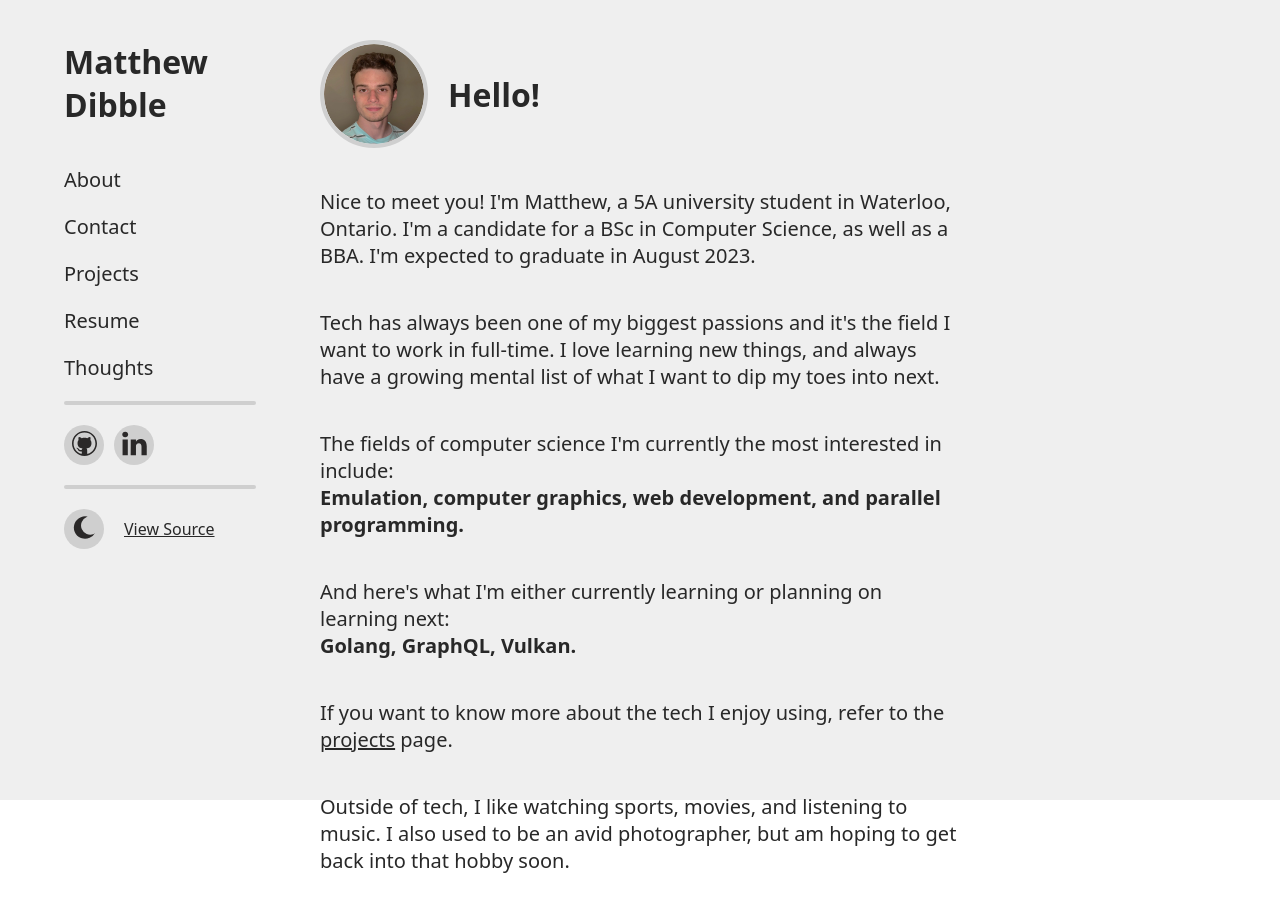
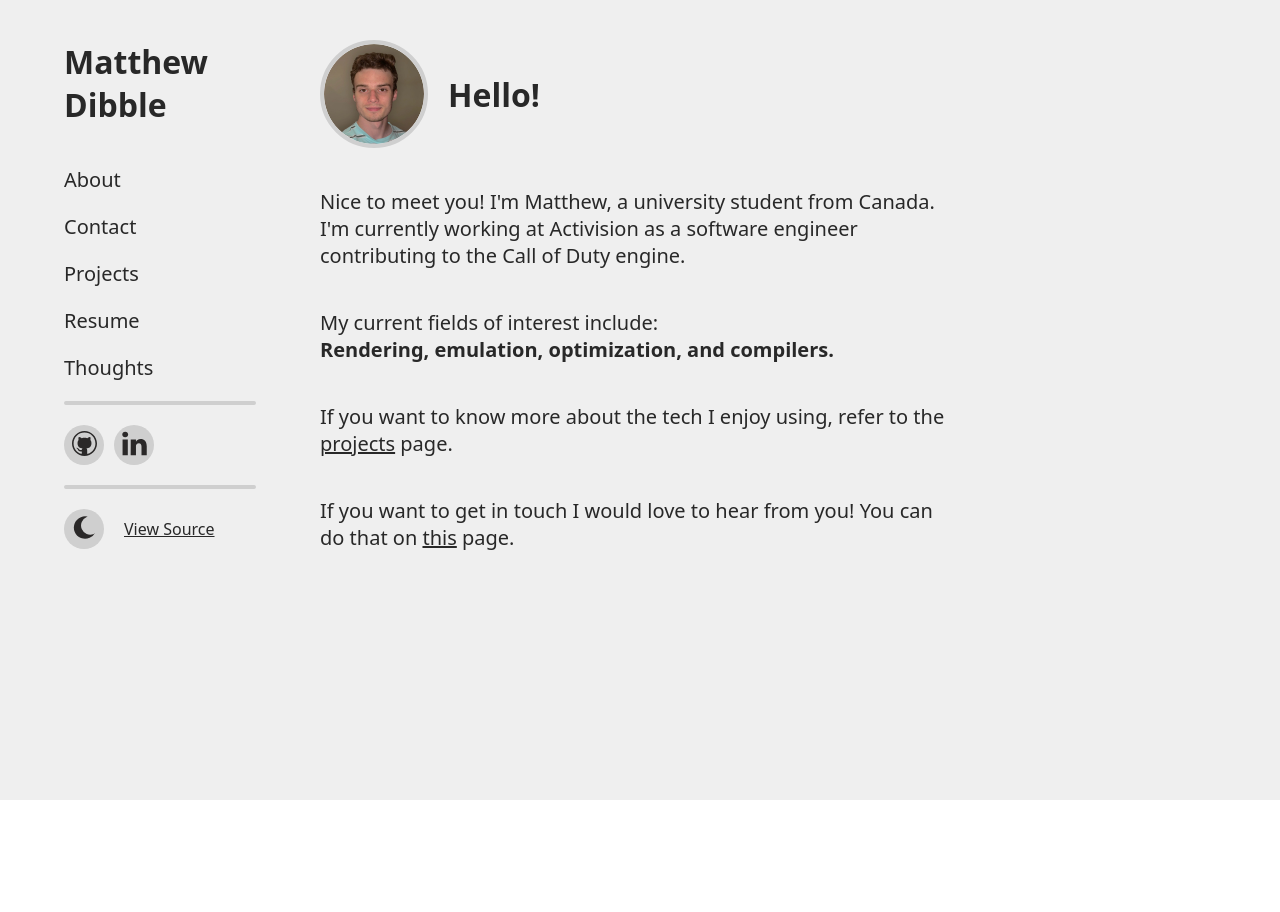
Before and after one commit to mdibble/matthew-web, a React (Create React App) app: page /about in a window 1280 px wide. Shown: the top 912 px of the page. After the commit the page ends 800 px from the top, so only its background shows below. Built offline with nearby package versions, Linux system fonts and the light colour scheme.

Commit message:
Update info

```diff
--- a/src/components/About/index.tsx
+++ b/src/components/About/index.tsx
@@ -9,33 +9,13 @@ function About(): JSX.Element {
       <Home landingPage={false} />
       <Paragraph>
         {`
-          Tech has always been one of my biggest passions and it's the field I want to work in full-time.
-          I love learning new things, and always have a growing mental list of what I want to dip my toes into next.
-        `}
-      </Paragraph>
-      <Break />
-      <Paragraph>
-        {`
-          The fields of computer science I'm currently the most interested in include:
+          My current fields of interest include:
         `}
       </Paragraph>
       <Paragraph>
         <strong>
           {`
-            Emulation, computer graphics, web development, and parallel programming.
-          `}
-        </strong>
-      </Paragraph>
-      <Break />
-      <Paragraph>
-        {`
-          And here's what I'm either currently learning or planning on learning next:
-        `}
-      </Paragraph>
-      <Paragraph>
-        <strong>
-          {`
-            Golang, GraphQL, Vulkan.
+            Rendering, emulation, optimization, and compilers.
           `}
         </strong>
       </Paragraph>
@@ -52,8 +32,11 @@ function About(): JSX.Element {
       <Break />
       <Paragraph>
         {`
-          Outside of tech, I like watching sports, movies, and listening to music.
-          I also used to be an avid photographer, but am hoping to get back into that hobby soon.
+          If you want to get in touch I would love to hear from you! You can do that on
+        `}
+        <Link to="/contact" style={{ fontSize: '20px' }}>this</Link>
+        {`
+        page.
         `}
       </Paragraph>
       <EndBreak />
--- a/src/components/Home/index.tsx
+++ b/src/components/Home/index.tsx
@@ -23,9 +23,8 @@ function Home(props: Props): JSX.Element {
       <Break />
       <Paragraph>
         {`
-        Nice to meet you! I'm Matthew, a 5A university student in Waterloo, Ontario.
-        I'm a candidate for a BSc in Computer Science, as well as a BBA.
-        I'm expected to graduate in August 2023.
+        Nice to meet you! I'm Matthew, a university student from Canada.
+        I'm currently working at Activision as a software engineer contributing to the Call of Duty engine.
         `}
       </Paragraph>
       <Break />
```
